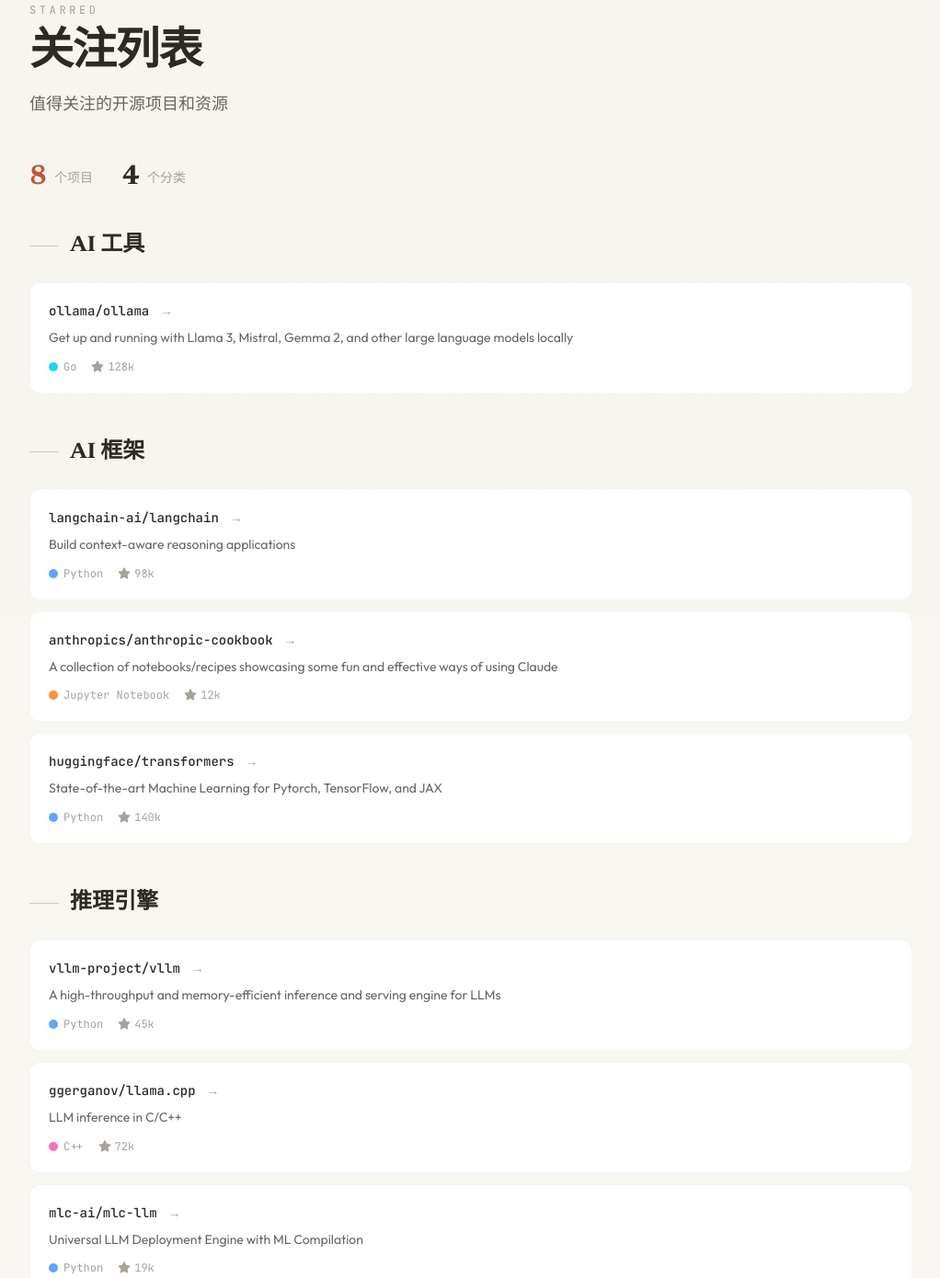
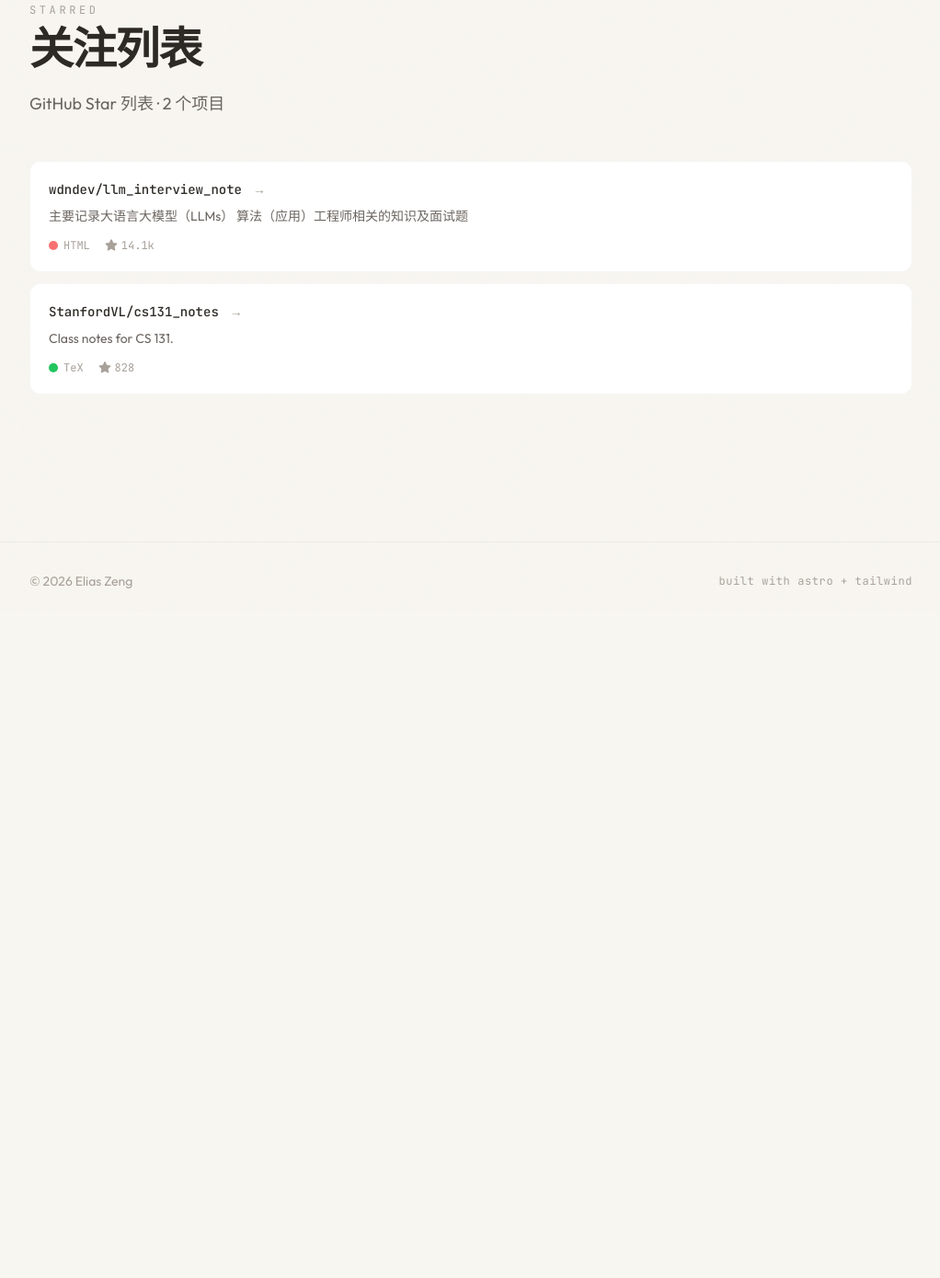
Before and after one commit to eliaszeng/eliaszeng.github.io, an Astro site: page /starred in a window 1280 px wide. Shown: the part 134-1524 px from the top of the page at 92% size, without its empty margins (128-1150 px from the left). After the commit the page ends 808 px from the top, so only its background shows below. Built offline with nearby package versions, Linux system fonts and the light colour scheme; Astro itself is replaced by a stand-in of ours.

Commit message:
update: starred page uses real GitHub star list
- Replace placeholder repos with actual starred repos from GitHub API
- Remove category grouping, flat list display
- Only 2 starred repos currently (llm_interview_note, cs131_notes)

```diff
--- a/src/data/starred.json
+++ b/src/data/starred.json
@@ -1,66 +1,16 @@
 [
   {
-    "name": "ollama/ollama",
-    "description": "Get up and running with Llama 3, Mistral, Gemma 2, and other large language models locally",
-    "language": "Go",
-    "stars": 128000,
-    "category": "AI 工具",
-    "url": "https://github.com/ollama/ollama"
+    "name": "wdndev/llm_interview_note",
+    "description": "主要记录大语言大模型（LLMs） 算法（应用）工程师相关的知识及面试题",
+    "language": "HTML",
+    "stars": 14098,
+    "url": "https://github.com/wdndev/llm_interview_note"
   },
   {
-    "name": "langchain-ai/langchain",
-    "description": "Build context-aware reasoning applications",
-    "language": "Python",
-    "stars": 98000,
-    "category": "AI 框架",
-    "url": "https://github.com/langchain-ai/langchain"
-  },
-  {
-    "name": "anthropics/anthropic-cookbook",
-    "description": "A collection of notebooks/recipes showcasing some fun and effective ways of using Claude",
-    "language": "Jupyter Notebook",
-    "stars": 12000,
-    "category": "AI 框架",
-    "url": "https://github.com/anthropics/anthropic-cookbook"
-  },
-  {
-    "name": "vllm-project/vllm",
-    "description": "A high-throughput and memory-efficient inference and serving engine for LLMs",
-    "language": "Python",
-    "stars": 45000,
-    "category": "推理引擎",
-    "url": "https://github.com/vllm-project/vllm"
-  },
-  {
-    "name": "ggerganov/llama.cpp",
-    "description": "LLM inference in C/C++",
-    "language": "C++",
-    "stars": 72000,
-    "category": "推理引擎",
-    "url": "https://github.com/ggerganov/llama.cpp"
-  },
-  {
-    "name": "huggingface/transformers",
-    "description": "State-of-the-art Machine Learning for Pytorch, TensorFlow, and JAX",
-    "language": "Python",
-    "stars": 140000,
-    "category": "AI 框架",
-    "url": "https://github.com/huggingface/transformers"
-  },
-  {
-    "name": "mlc-ai/mlc-llm",
-    "description": "Universal LLM Deployment Engine with ML Compilation",
-    "language": "Python",
-    "stars": 19000,
-    "category": "推理引擎",
-    "url": "https://github.com/mlc-ai/mlc-llm"
-  },
-  {
-    "name": "stanford-oval/storm",
-    "description": "An LLM-powered knowledge curation system that researches a topic and generates full-length reports with citations",
-    "language": "Python",
-    "stars": 22000,
-    "category": "AI 应用",
-    "url": "https://github.com/stanford-oval/storm"
+    "name": "StanfordVL/cs131_notes",
+    "description": "Class notes for CS 131.",
+    "language": "TeX",
+    "stars": 828,
+    "url": "https://github.com/StanfordVL/cs131_notes"
   }
 ]
--- a/src/pages/starred.astro
+++ b/src/pages/starred.astro
@@ -1,8 +1,6 @@
 ---
 import BaseLayout from '../layouts/BaseLayout.astro';
 import starred from '../data/starred.json';
-
-const categories = [...new Set(starred.map(s => s.category))];
 
 const langColors: Record<string, string> = {
   Python: 'bg-blue-400',
@@ -11,6 +9,8 @@ const langColors: Record<string, string> = {
   'Jupyter Notebook': 'bg-orange-400',
   TypeScript: 'bg-blue-500',
   Rust: 'bg-orange-500',
+  HTML: 'bg-red-400',
+  TeX: 'bg-green-500',
 };
 
 function formatStars(n: number): string {
@@ -23,34 +23,16 @@ function formatStars(n: number): string {
   <header class="mb-12">
     <p class="reveal font-mono text-xs text-ink-faint tracking-[0.3em] uppercase mb-4">STARRED</p>
     <h1 class="reveal font-display text-5xl font-bold text-ink tracking-tight mb-4">关注列表</h1>
-    <p class="reveal text-ink-light text-lg">值得关注的开源项目和资源</p>
+    <p class="reveal text-ink-light text-lg">GitHub Star 列表 &middot; {starred.length} 个项目</p>
   </header>
 
-  <!-- Stats -->
-  <div class="reveal flex items-center gap-8 mb-10">
-    <div class="flex items-center gap-2">
-      <span class="font-display text-3xl font-bold text-terracotta">{starred.length}</span>
-      <span class="text-sm text-ink-faint">个项目</span>
-    </div>
-    <div class="flex items-center gap-2">
-      <span class="font-display text-3xl font-bold text-ink">{categories.length}</span>
-      <span class="text-sm text-ink-faint">个分类</span>
-    </div>
-  </div>
-
-  {categories.map((category, ci) => (
-    <section class="mb-12">
-      <h2 class="reveal font-display text-2xl font-bold text-ink mb-6 flex items-center gap-3">
-        <span class="w-8 h-px bg-ink/20"></span>
-        {category}
-      </h2>
   <div class="space-y-3">
-        {starred.filter(s => s.category === category).map((repo, i) => (
+    {starred.map((repo, i) => (
       <a
         href={repo.url}
         target="_blank"
         class="reveal group flex items-start gap-5 bg-paper rounded-xl p-5 border border-ink/[0.04] hover:shadow-md transition-all duration-300 hover:-translate-y-0.5"
-            style={`transition-delay: ${(ci * 3 + i) * 60}ms`}
+        style={`transition-delay: ${i * 80}ms`}
       >
         <div class="flex-1 min-w-0">
           <div class="flex items-center gap-3 mb-2">
@@ -62,13 +44,15 @@ function formatStars(n: number): string {
             </span>
           </div>
           <p class="text-sm text-ink-light leading-relaxed mb-3">
-                {repo.description}
+            {repo.description || 'No description'}
           </p>
           <div class="flex items-center gap-4">
+            {repo.language && (
               <span class="flex items-center gap-1.5 text-xs font-mono text-ink-faint">
                 <span class={`w-2.5 h-2.5 rounded-full ${langColors[repo.language] || 'bg-gray-400'}`}></span>
                 {repo.language}
               </span>
+            )}
             <span class="flex items-center gap-1 text-xs font-mono text-ink-faint">
               <svg class="w-3.5 h-3.5" fill="currentColor" viewBox="0 0 16 16">
                 <path d="M8 .25a.75.75 0 01.673.418l1.882 3.815 4.21.612a.75.75 0 01.416 1.279l-3.046 2.97.719 4.192a.75.75 0 01-1.088.791L8 12.347l-3.766 1.98a.75.75 0 01-1.088-.79l.72-4.194L.818 6.374a.75.75 0 01.416-1.28l4.21-.611L7.327.668A.75.75 0 018 .25z"/>
@@ -80,6 +64,4 @@ function formatStars(n: number): string {
       </a>
     ))}
   </div>
-    </section>
-  ))}
 </BaseLayout>
```
Lines whose indentation alone changed are shown as unchanged.
